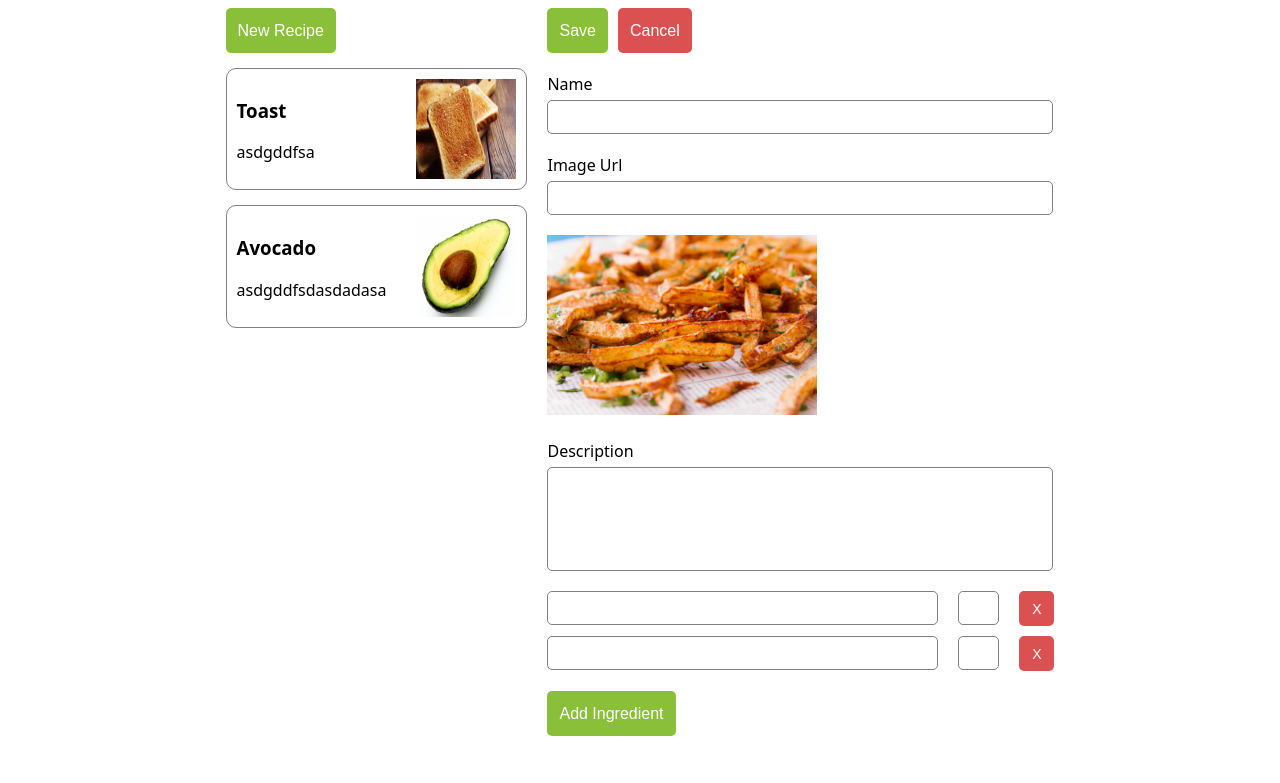
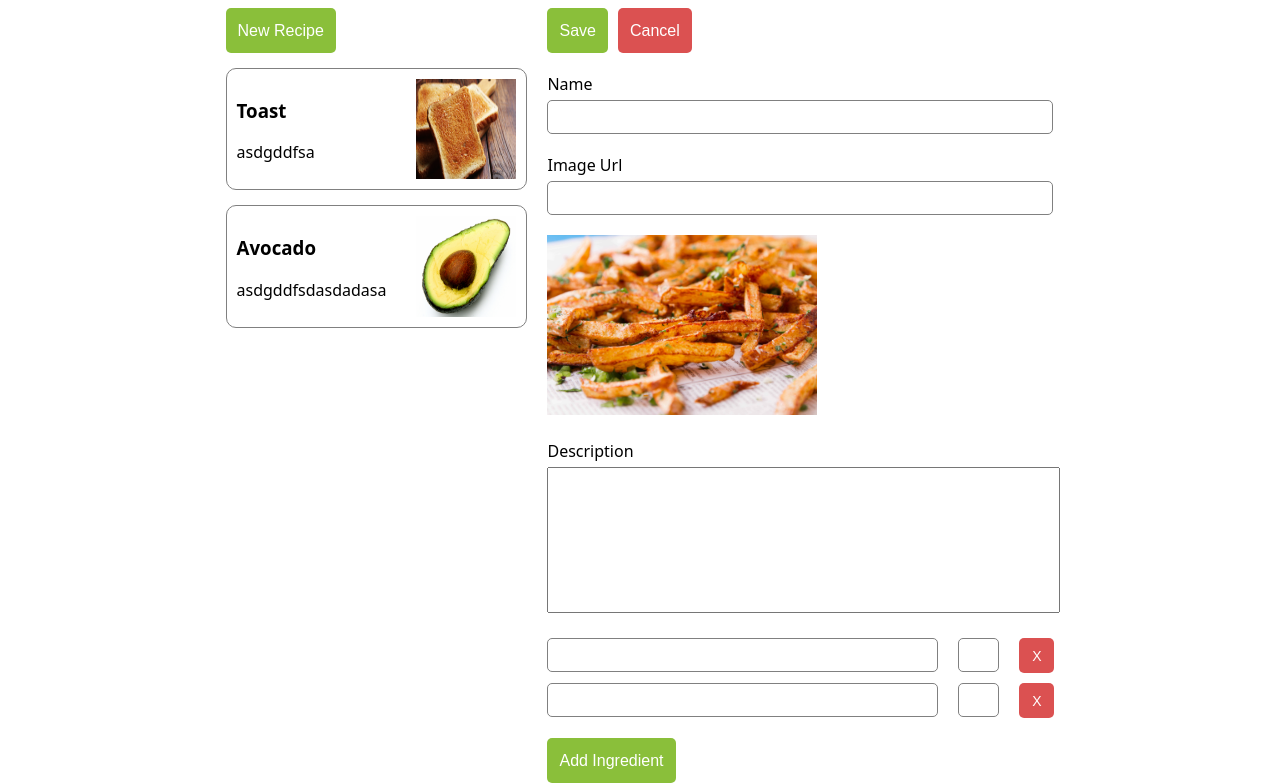
Before and after one commit to cosmintianum4/learning-path-web, a plain HTML site: page 01-02-03-html-css/index.html in a window 1280 px wide. Shown: the part 56-839 px from the top of the page. Before the commit the page ends 800 px from the top, so only its background shows below. Drawn offline with Linux system fonts and the light colour scheme.

Commit message:
Changed description input element to a text area as it is more suitable.

```diff
--- a/01-02-03-html-css/index.html
+++ b/01-02-03-html-css/index.html
@@ -144,7 +144,11 @@
             <div class="text-input-combo">
               Description
               <div>
-                <input type="text" class="desc-input long-input" required />
+                <textarea
+                  name="desc-input"
+                  class="desc-input long-input"
+                  id="desc-input"
+                ></textarea>
               </div>
             </div>
 
--- a/01-02-03-html-css/index.scss
+++ b/01-02-03-html-css/index.scss
@@ -145,7 +145,9 @@ input {
 }
 
 .desc-input {
-  height: 100px;
+  resize: none; // depends
+  width: 100%;
+  height: 140px;
 }
 
 .ingredient-row {
```
Also changed, not shown: 01-02-03-html-css/index.css.
